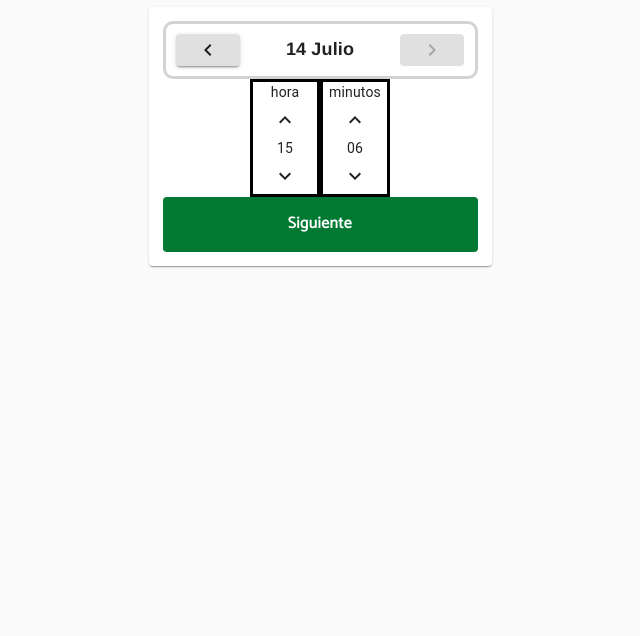
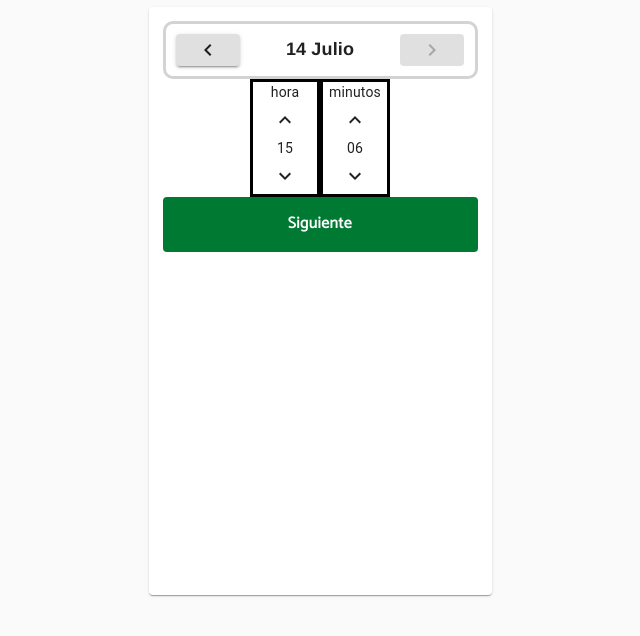
Before and after one commit to aronysalvador/AdmisionFront, a React (Create React App) app: page / in a window 1280 px wide. Shown: the top 636 px of the page, without its empty margins (320-960 px from the left). Built offline with nearby package versions, Linux system fonts and the light colour scheme.

Commit message:
integrar pantalla

```diff
--- a/src/containers/FechaHoraSiniestro/FechaHoraSiniestro.jsx
+++ b/src/containers/FechaHoraSiniestro/FechaHoraSiniestro.jsx
@@ -3,14 +3,15 @@ import FechaSiniestro from "../../components/FechaSiniestro/FechaSiniestro";
 import HoraSiniestro from "./../../components/HoraSiniestro/HoraSiniestro";
 import { Button } from "@material-ui/core";
 import { getComunStyle } from "../../css/comun";
+
 const FechaHoraSiniestro = () => {
-  const { buttonAchs } = getComunStyle();
+  const { buttonAchs, root } = getComunStyle();
   return (
-    <Fragment>
+    <div className={root}>
       <FechaSiniestro />
       <HoraSiniestro />
       <Button className={buttonAchs}>Siguiente</Button>
-    </Fragment>
+    </div>
   );
 };
 
```
